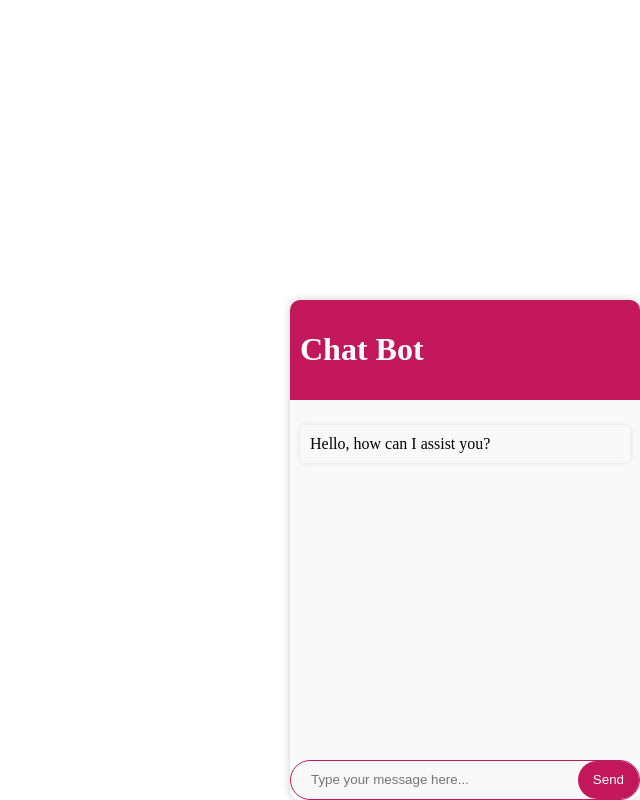
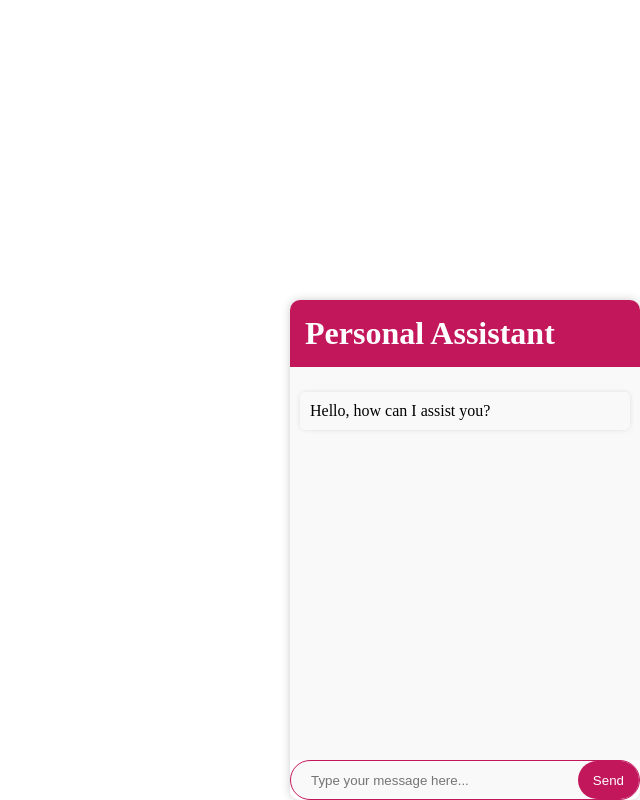
Before and after one commit to dipanshudiwaker/FractalChatBot, a Flask app: page / in a window 1280 px wide. Shown: the whole page, without its empty margins (640-1280 px from the left). Run offline with Flask 2, Linux system fonts and the light colour scheme.

Commit message:
Update index.html

```diff
--- a/templates/index.html
+++ b/templates/index.html
@@ -20,14 +20,14 @@
 	  .chat-header {
 		background-color: #C2185B;
 		color: #fff;
-		padding: 10px;
+		padding: 15px;
 	  }
 	p{
 		margin:0px;
 	}
 
 	  .chat-body {
-		height: 340px;
+		height: 373px;
 		overflow-y: scroll;
 		padding: 10px;
 		background-color: #f9f9f9;
@@ -101,7 +101,7 @@
 <body>
     <div id="chat-container">
 		<div class="chat-header">
-			<h1>Chat Bot</h1>
+			<h1 style="margin:0px;">Personal Assistant</h1>
 		</div>
 		<div class="chat-body">
 			<div id="chat-message system-message">
@@ -132,7 +132,7 @@
             dataType: 'json',
             success: function(response) {
               var botMessage = stringContainsSequences(response.response);
-              $('.chat-body').append('<div class="chat-message bot-message"><span><img style="width:25px;height:25px;" src="https://e7.pngegg.com/pngimages/408/238/png-clipart-pink-and-blue-illustration-discord-computer-icons-logo-user-internet-bot-discord-icon-purple-angle-thumbnail.png"></span><p>' + botMessage + '</p></div>');
+              $('.chat-body').append('<div class="chat-message bot-message"><span><img style="width:25px;height:25px;" src="https://e7.pngegg.com/pngimages/408/238/png-clipart-pink-and-blue-illustration-discord-computer-icons-logo-user-internet-bot-discord-icon-purple-angle-thumbnail.png"></span><span>Adam</span><p>' + botMessage + '</p></div>');
             }
           });
         });
```
